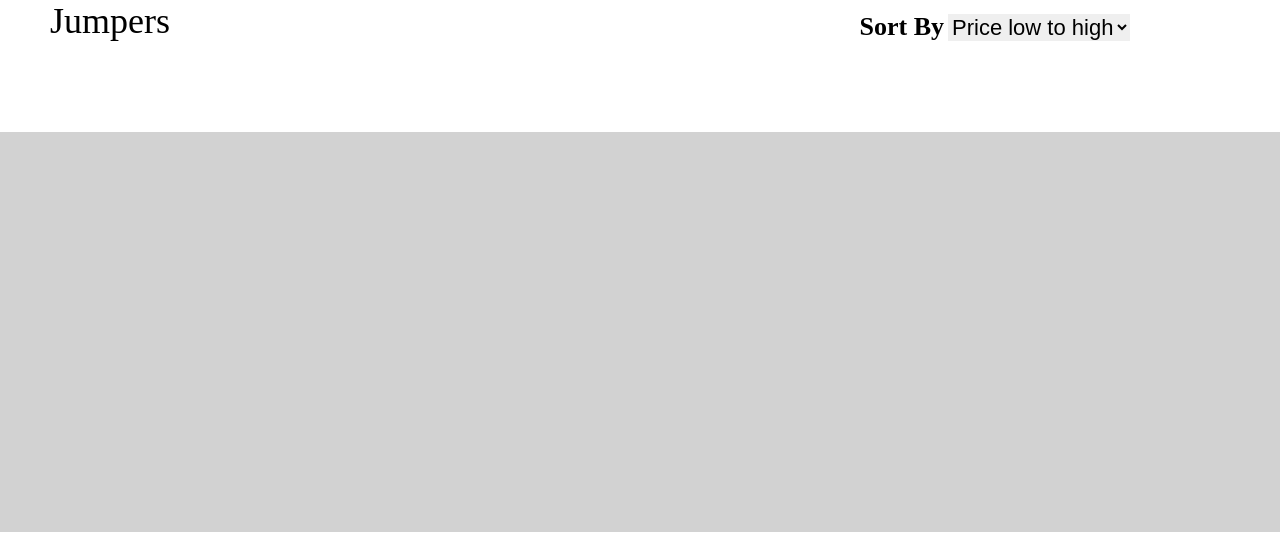
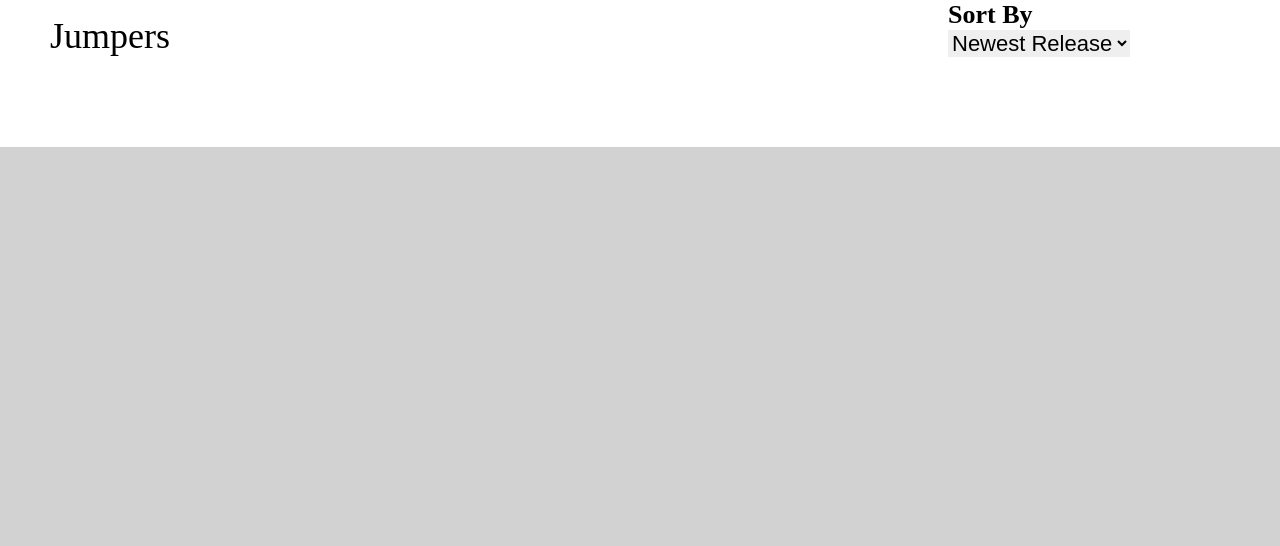
Before and after one commit to LukeNZL/KiwiNCo, a Django app: page /Jumpers/ in a window 1280 px wide. Shown: the part 150-696 px from the top of the page. Run offline with Django 4.2, Linux system fonts and the light colour scheme; data comes from the database, SQL or seed files in the repository.

Commit message:
Added working dropdown filter for catagory page

```diff
--- a/kiwinco/base/templates/base/catagory.html
+++ b/kiwinco/base/templates/base/catagory.html
@@ -7,14 +7,26 @@
         <div style="font-size:36px; margin-left: 50px;">{{ catagory }}</div>
         <div style="margin-right: 150px;">
             <label style="font-size:26px; font-weight: 600;">Sort By</label>
-            <select name="sort" id="sort">
-                <option value="Newest-Release">Newest Release</option>
-                <option value="Oldest-Release">Oldest Release</option>
-                <option value="Price-low-to-high" selected>Price low to high</option>
-                <option value="Price-high-to-low">Price high to low</option>
-            </select>
+            <form method="get">
+                <select name="sort_value" id="sort" value='{{ sort_value }}' onchange="submit()">
+                    <option value="Newest-Release" {% if sort_value == 'Newest-Release' %} selected {% endif %}>Newest Release</option>
+                    <option value="Oldest-Release" {% if sort_value == 'Oldest-Release' %} selected {% endif %}>Oldest Release</option>
+                    <option value="Price-low-to-high" {% if sort_value == 'Price-low-to-high' %} selected {% endif %}>Price low to high</option>
+                    <option value="Price-high-to-low" {% if sort_value == 'Price-high-to-low' %} selected {% endif %}>Price high to low</option>
+                </select>
+                <input style="display: none;" type="submit" value="Submit" id="hidden-button">
+            </form>
         </div>
     </div>
+
+    <script>
+
+        function submit(){
+            var submitButton =  document.getElementById(“”);
+            submitButton.click();
+        }
+
+    </script>
 
     <div id="catagory-item-row">
     {% for items in item_list %}
--- a/kiwinco/base/views.py
+++ b/kiwinco/base/views.py
@@ -18,7 +18,24 @@ def item(request, item_id):
     return render(request, 'base/item.html', context)
 
 def catagory(request,catagory):
+
     item_list = Item.objects.order_by('created')
+
+    sort_value = 'Newest-Release'
+
+    if 'sort_value' in request.GET:
+        if (request.GET['sort_value'] == 'Oldest-Release'):
+            item_list = Item.objects.order_by('-created')
+            sort_value = 'Oldest-Release'
+        elif (request.GET['sort_value'] == 'Price-low-to-high'):
+            item_list = Item.objects.order_by('Price')
+            sort_value = 'Price-low-to-high'
+        elif (request.GET['sort_value'] == 'Price-high-to-low'):
+            item_list = Item.objects.order_by('-Price')
+            sort_value = 'Price-high-to-low'
+        else:
+            item_list = Item.objects.order_by('created')
+            sort_value = 'Newest-Release'
 
     if (catagory == 'Shirts'):
         item_list = item_list.filter(Shirt = True)
@@ -31,5 +48,5 @@ def catagory(request,catagory):
     else:
         return redirect('home')
 
-    context = {'catagory': catagory, 'item_list': item_list}
+    context = {'catagory': catagory, 'item_list': item_list, 'sort_value': sort_value}
     return render(request, 'base/catagory.html', context)
```
